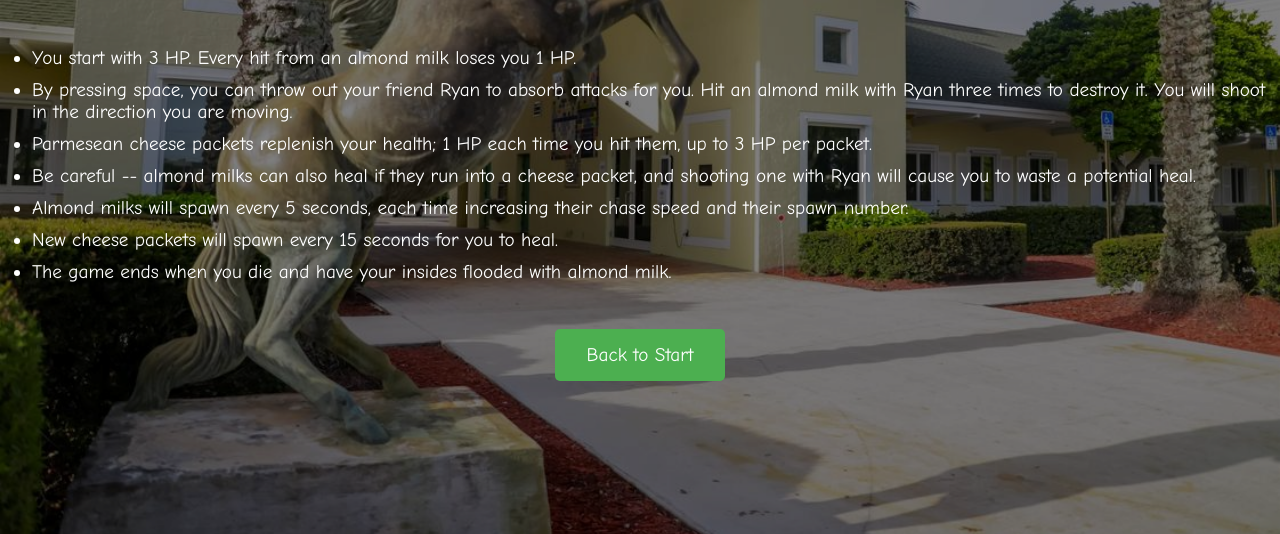
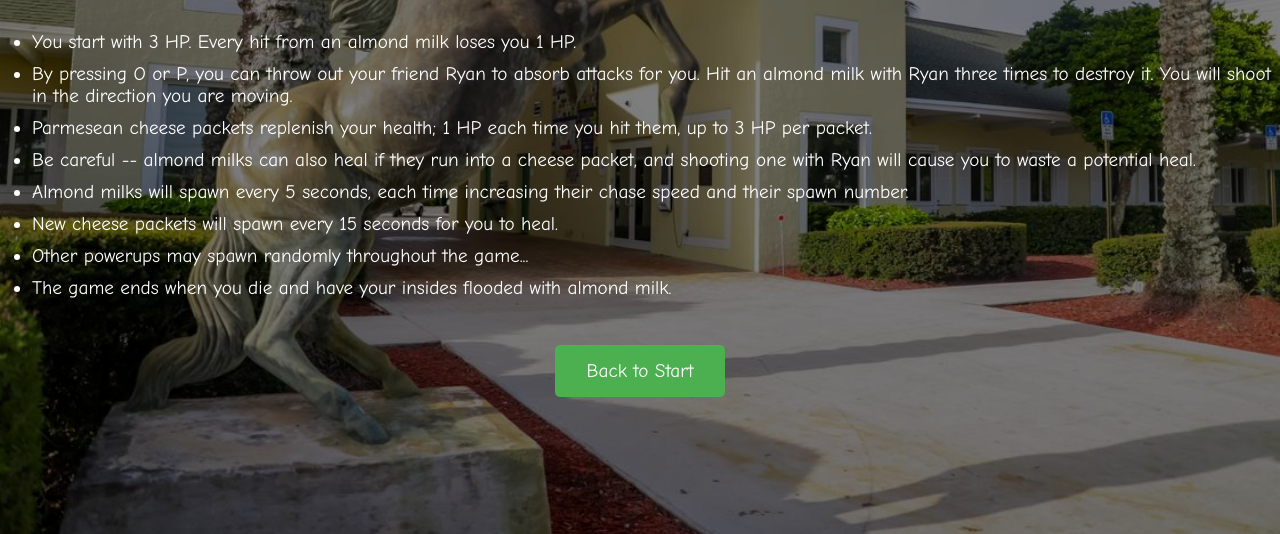
Before and after one commit to Justins-milk/justins-milk.github.io, a plain HTML site: page rules.html in a window 1280 px wide. Shown: the part 266-800 px from the top of the page. Drawn offline with Linux system fonts and the light colour scheme.

Commit message:
Update rules.html

```diff
--- a/rules.html
+++ b/rules.html
@@ -77,11 +77,12 @@
     <h2>Here's how the game works:</h2>
     <ul>
         <li>You start with 3 HP. Every hit from an almond milk loses you 1 HP.</li>
-        <li>By pressing space, you can throw out your friend Ryan to absorb attacks for you. Hit an almond milk with Ryan three times to destroy it. You will shoot in the direction you are moving.</li>
+        <li>By pressing O or P, you can throw out your friend Ryan to absorb attacks for you. Hit an almond milk with Ryan three times to destroy it. You will shoot in the direction you are moving.</li>
         <li>Parmesean cheese packets replenish your health; 1 HP each time you hit them, up to 3 HP per packet.</li>
         <li>Be careful -- almond milks can also heal if they run into a cheese packet, and shooting one with Ryan will cause you to waste a potential heal.</li>
         <li>Almond milks will spawn every 5 seconds, each time increasing their chase speed and their spawn number.</li>
         <li>New cheese packets will spawn every 15 seconds for you to heal.</li>
+        <li>Other powerups may spawn randomly throughout the game...</li>
         <li>The game ends when you die and have your insides flooded with almond milk.</li>
 
     </ul>
```
